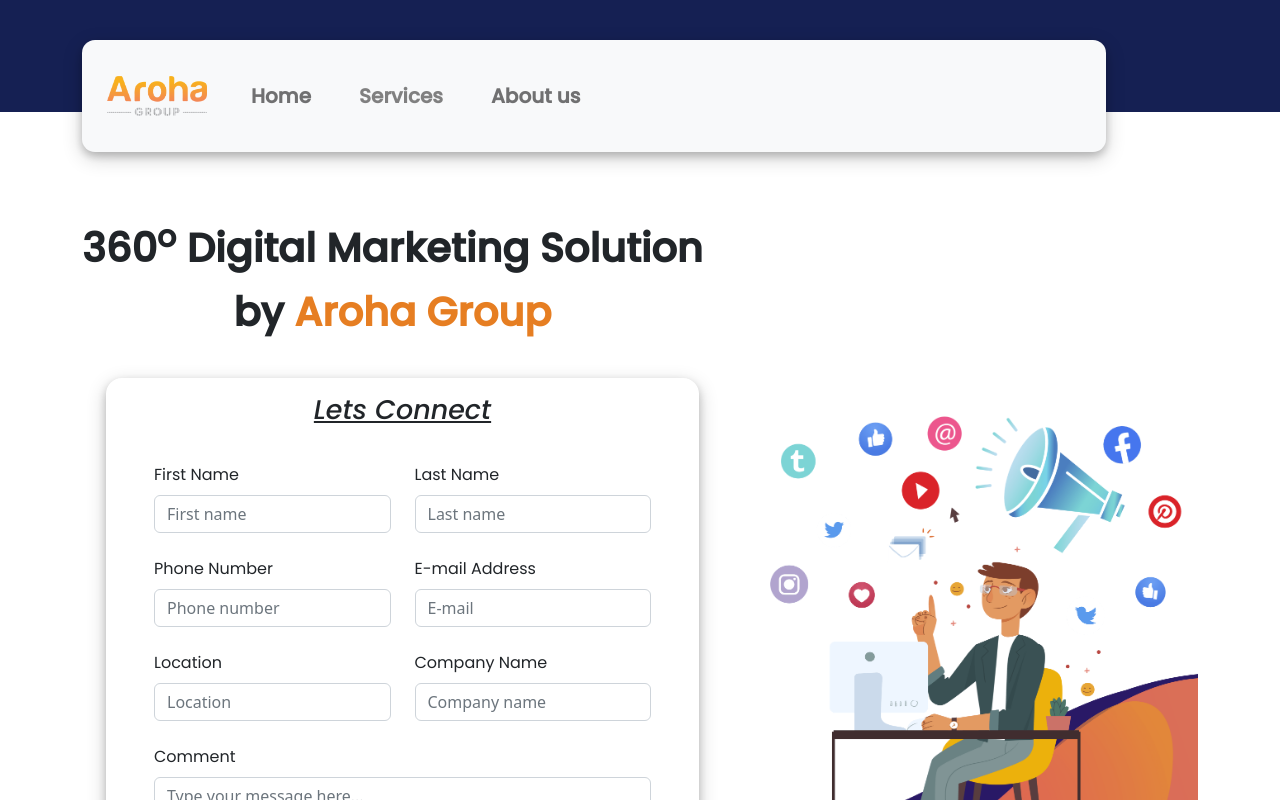
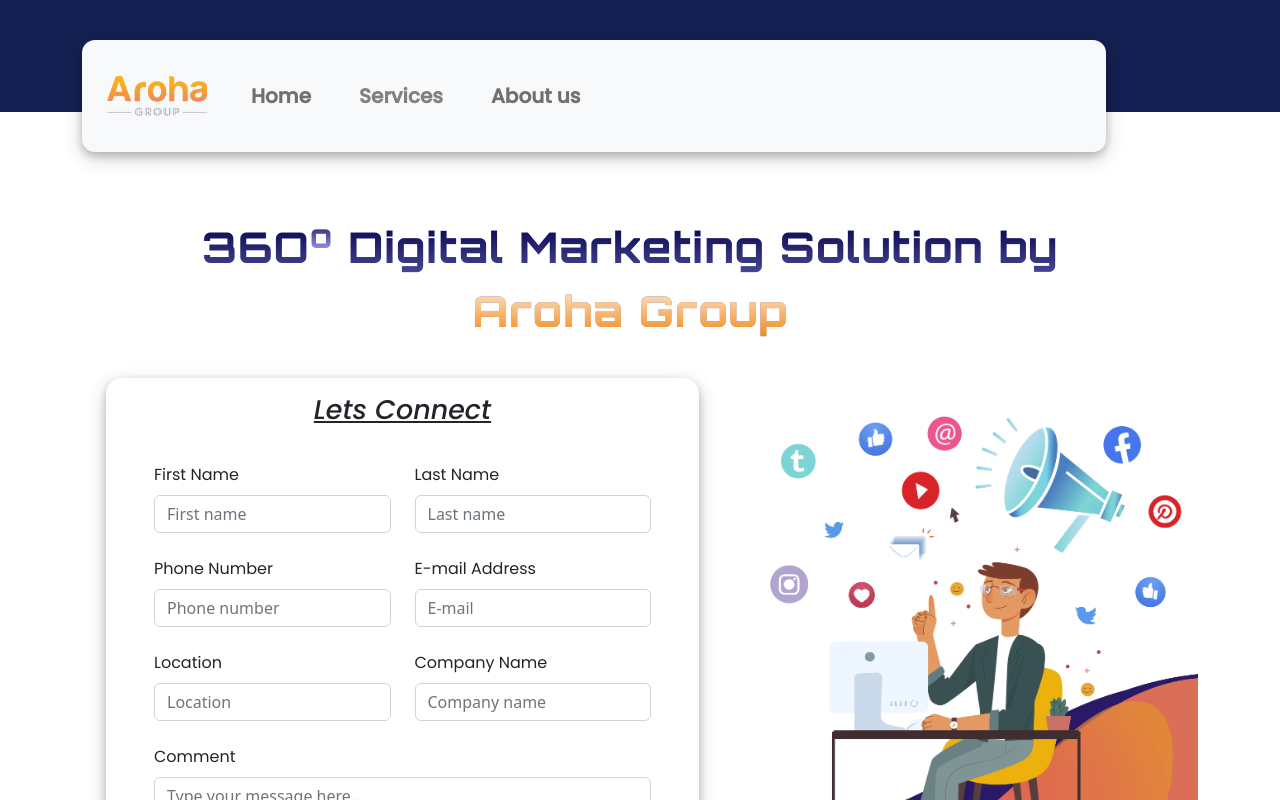
Before and after one commit to zeeyan23/Arohawebsite, a React (Create React App) app: page /#/ in a window 1280 px wide. Shown: the top 800 px of the page. Built offline with nearby package versions, Linux system fonts and the light colour scheme.

Commit message:
updated changes

```diff
--- a/public/index.html
+++ b/public/index.html
@@ -2,7 +2,7 @@
 <html lang="en">
   <head>
     <meta charset="utf-8" />
-    <link rel="icon" href="%PUBLIC_URL%/ag.png"/>
+    <link rel="icon" href="%PUBLIC_URL%/ag.png" />
     <meta name="viewport" content="width=device-width, initial-scale=1" />
     <meta name="theme-color" content="#000000" />
     <meta
@@ -16,9 +16,17 @@
     -->
     <link rel="manifest" href="%PUBLIC_URL%/manifest.json" />
 
-    <link rel="preconnect" href="https://fonts.googleapis.com">
-    <link rel="preconnect" href="https://fonts.gstatic.com" crossorigin>
-    <link href="https://fonts.googleapis.com/css2?family=Poppins:ital,wght@0,300;0,400;0,500;1,500&display=swap" rel="stylesheet">
+    <link rel="preconnect" href="https://fonts.googleapis.com" />
+    <link rel="preconnect" href="https://fonts.gstatic.com" crossorigin />
+    <link
+      href="https://fonts.googleapis.com/css2?family=Poppins:ital,wght@0,300;0,400;0,500;1,500&display=swap"
+      rel="stylesheet"
+    />
+
+    <link
+      href="https://fonts.googleapis.com/css2?family=Orbitron:wght@500&display=swap"
+      rel="stylesheet"
+    />
     <!--
       Notice the use of %PUBLIC_URL% in the tags above.
       It will be replaced with the URL of the `public` folder during the build.
--- a/src/components/Footer/footer.module.css
+++ b/src/components/Footer/footer.module.css
@@ -20,6 +20,7 @@
   padding-top: 1em;
     padding-bottom: 1em;
     font-family: 'Poppins', sans-serif;
+
 }
 .mailTextColor{
   display: contents;
@@ -28,6 +29,7 @@
     padding-bottom: 1em;
     margin-right: 2%;
     font-family: 'Poppins', sans-serif;
+
 }
 
 /* .articleStyle{
@@ -39,6 +41,9 @@
 }
 .contactStyle{
   display: contents;
+}
+.colStyleSrticle{
+  padding: auto;
 }
 
   @media only screen and (max-width: 680px) {
@@ -74,8 +79,7 @@
   }
 
   /* tablets */
-
-  @media only screen and (min-width: 768px){
+ @media only screen and (min-width: 768px){
     .links{
       text-align: initial;
     }
@@ -89,7 +93,6 @@
       text-align: initial;
     }
 
-    /* .colStyle{
-      display: none;
-    } */
+
+
   }
--- a/src/components/Navbar/Header.js
+++ b/src/components/Navbar/Header.js
@@ -54,8 +54,8 @@
                     Home
                   </Nav.Link>
                   <AnchorLink
-                     href="#services"
-                     className={classes.linkServicesText}
+                    href="#services"
+                    className={classes.linkServicesText}
                   >
                     Services
                   </AnchorLink>
--- a/src/components/Navbar/header.module.css
+++ b/src/components/Navbar/header.module.css
@@ -21,6 +21,7 @@
     font-size: 20px;
     margin: 1em;
     font-weight: 700;
+    font-family: 'Poppins', sans-serif;
 }
 .linkServicesText{
     font-size: 20px;
@@ -29,6 +30,7 @@
     text-decoration: none;
     color: grey;
     margin-top: 1.4em;
+    font-family: 'Poppins', sans-serif;
 }
 .linkText:hover{
     color: #F39C12;
@@ -57,7 +59,8 @@
 
   .navbar{
     height: 50px;
-    background-color: #003580;
+    /* background-color: #003580; */
+    background-image: linear-gradient(rgb(9, 9, 73), black);
     display: flex;
     justify-content: center;
   }
--- a/src/components/OurServices/OurServices.js
+++ b/src/components/OurServices/OurServices.js
@@ -1,18 +1,18 @@
 import { Card, Col, Container, Row } from "react-bootstrap";
 import classes from "../OurServices/ourservices.module.css";
-import webImage from '../../assets/website development.png'
-import seo from '../../assets/seo.png'
-import Email from '../../assets/email marketing.png'
-import Social from '../../assets/social media marketing.png'
-import Creative from '../../assets/creative development.png'
-import Ads from '../../assets/ads.png'
+import webImage from "../../assets/website development.png";
+import seo from "../../assets/seo.png";
+import Email from "../../assets/email marketing.png";
+import Social from "../../assets/social media marketing.png";
+import Creative from "../../assets/creative development.png";
+import Ads from "../../assets/ads.png";
 
 function OurServices() {
   return (
     <Container className={classes.Container} id="services">
       <Row>
         <Col className="mt-5">
-          <h2 className={classes.boldText}>Our Services</h2>
+          <h2 className={classes.boldText1}>Our Services</h2>
         </Col>
       </Row>
       <Row className="mt-5" id={classes.rowLeft}>
@@ -33,12 +33,7 @@
         </Col>
         <Col className={classes.mobileStyle}>
           <Card className={classes.ourservices}>
-            <Card.Img
-              variant="top"
-              className={classes.imageStyle}
-
-              src={seo}
-            />
+            <Card.Img variant="top" className={classes.imageStyle} src={seo} />
             <Card.Body>
               <Card.Title>
                 Search Engine{" "}
@@ -77,11 +72,7 @@
         </Col>
         <Col className={classes.mobileStyle} id={classes.sp}>
           <Card className={classes.ourservices}>
-            <Card.Img
-              variant="top"
-              className={classes.imageStyle}
-              src={Ads}
-            />
+            <Card.Img variant="top" className={classes.imageStyle} src={Ads} />
             <Card.Body>
               <Card.Title className={classes.paidTextStyle}>
                 Paid <span className={classes.boldText}>Ads</span>
@@ -90,7 +81,7 @@
           </Card>
         </Col>
         <Col className={classes.mobileStyle} id={classes.sp}>
-          <Card className={classes.ourservices} id='creativeDevelopement'>
+          <Card className={classes.ourservices} id="creativeDevelopement">
             <Card.Img
               variant="top"
               className={classes.imageStyle}
@@ -104,9 +95,7 @@
           </Card>
         </Col>
       </Row>
-      <Row className="mt-5">
-
-      </Row>
+      <Row className="mt-5"></Row>
     </Container>
   );
 }
--- a/src/components/OurServices/ourservices.module.css
+++ b/src/components/OurServices/ourservices.module.css
@@ -1,3 +1,8 @@
+.boldText1{
+    font-weight: 800;
+    letter-spacing: 2px;
+    font-family: 'Orbitron', sans-serif;
+}
 .boldText{
     font-weight: bold;
     font-family: 'Poppins', sans-serif;
--- a/src/components/ThankYou/ThankYou.js
+++ b/src/components/ThankYou/ThankYou.js
@@ -5,7 +5,7 @@
   return (
     <Container className={classes.thankyou}>
       <Row>
-        <h1>Thank you for submitting ,We'll contact you soon...</h1>
+        <h1>Thank you for sharing information ,We'll get back you soon...</h1>
       </Row>
     </Container>
   );
--- a/src/pages/Dashboard.js
+++ b/src/pages/Dashboard.js
@@ -11,17 +11,14 @@
   return (
     <>
       <div>
-        <Header className={classes.headerStyle}/>
+        <Header className={classes.headerStyle} />
         <Container>
           <Row className={classes.rowStyle}>
             <Col className="d-flex mt-5">
               <h1 className={classes.heading}>
-                360<sup>o</sup> Digital Marketing Solution
-                <br /> by
-                <span style={{ color: "#E67E22", lineHeight: "2em" ,fontfamily: 'Poppins, sans-serif'}}>
-                  {" "}
-                  Aroha Group
-                </span>
+                36O<sup className={classes.heading1}>o</sup> Digital Marketing
+                Solution by <br />
+                <span className={classes.spanText}> Aroha Group</span>
               </h1>
             </Col>
           </Row>
--- a/src/pages/dashboard.module.css
+++ b/src/pages/dashboard.module.css
@@ -23,9 +23,36 @@
         margin-top: 2em;
 }
 .heading{
-    font-family: 'Poppins', sans-serif;
-    font-weight: bolder;
+    font-family: 'Orbitron', sans-serif;
+letter-spacing: 3px;
+margin-left: 3em;
+    font-weight: 800;
+    background: linear-gradient(rgb(7, 7, 80),rgb(172, 172, 255));
+
+  -webkit-background-clip: text;
+  -webkit-text-fill-color: transparent;
+
 }
+.heading1{
+    font-family: 'Orbitron', sans-serif;
+letter-spacing: 3px;
+
+    font-weight: 800;
+    background: linear-gradient(rgb(7, 7, 80),rgb(172, 172, 255));
+
+  -webkit-background-clip: text;
+  -webkit-text-fill-color: transparent;
+
+}
+.spanText{
+
+    line-height: 2em;
+    background: linear-gradient(rgb(255, 233, 207), rgba(248, 137, 10, 0.938));
+    -webkit-background-clip: text;
+    -webkit-text-fill-color: transparent;
+
+}
+
 
 @media only screen and (max-width: 600px) {
     .imageResStyle{
@@ -33,6 +60,10 @@
     }
     .rowStyle{
         margin-top: 8em;
+
+    }
+    .heading{
+        margin-left: 1em;
     }
   }
 
@@ -43,6 +74,10 @@
     .imageStyle{
         display: contents;
     }
+    .heading{
+        margin-left: 1em;
+
+    }
  }
  @media only screen and (min-width: 1024px){
     .imageResStyle{
@@ -51,4 +86,8 @@
     .imageStyle{
         display: block;
     }
+    .heading{
+        margin-left: 3em;
+
+    }
  }
```
